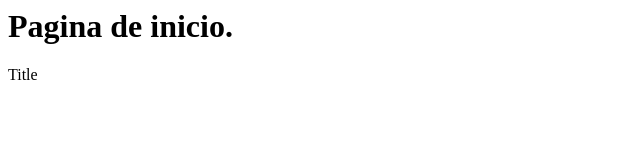
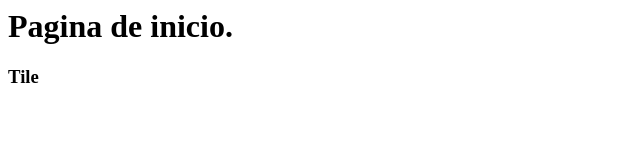
Before and after one commit to taquero-programador/taquero-programador.github.io, a plain HTML site: page index.html in a window 1280 px wide. Shown: the full height of the page, 0-640 px from the left. Drawn offline with Linux system fonts and the light colour scheme.

Commit message:
feat(index)

```diff
--- a/index.html
+++ b/index.html
@@ -1,3 +1,3 @@
 <h1>Pagina de inicio.</h1>
 
-<a>Title</a>
+<h3>Tile</h3>
```
